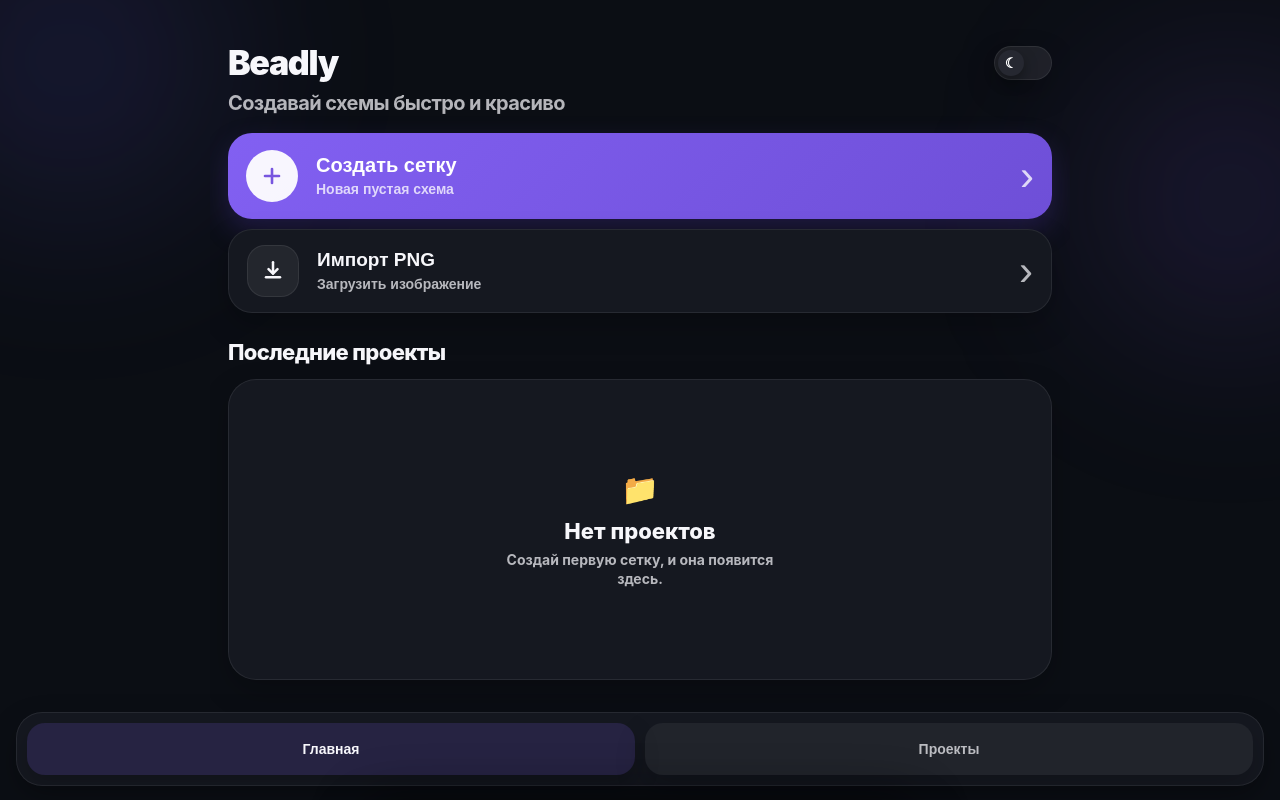
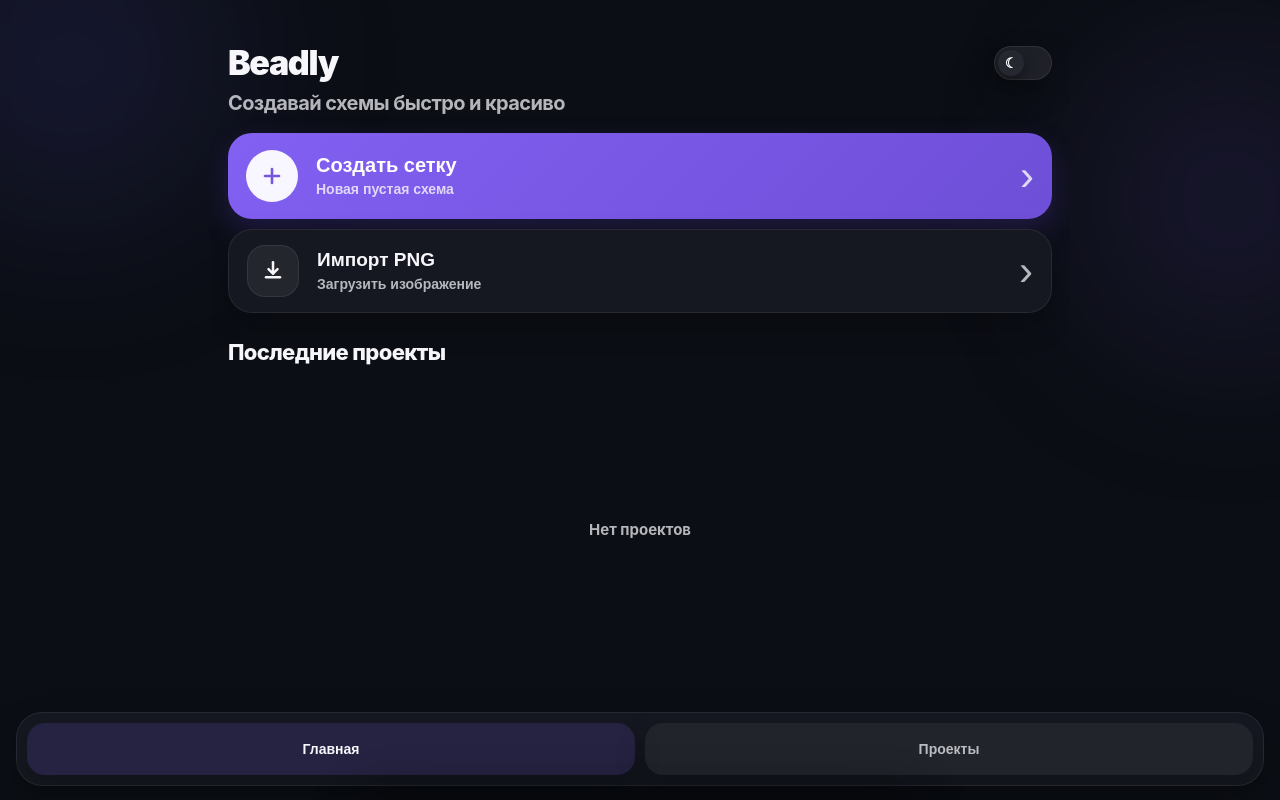
Before and after one commit to DaniilOreshenkov/miniApp, a React (Vite) app: page / in a window 1280 px wide. Built offline with nearby package versions, Linux system fonts and the light colour scheme.

Commit message:
экран главный

```diff
--- a/src/screens/HomeScreen.tsx
+++ b/src/screens/HomeScreen.tsx
@@ -643,19 +643,10 @@ const HomeScreen: React.FC<Props> = ({
         ) : (
           <div
             data-home-scroll-region="true"
-            style={{
-              ...homeEmptyProjectsStyle,
-              background: themeView.cardStrong,
-              border: `1px solid ${themeView.border}`,
-              boxShadow: themeView.shadow,
-            }}
+            style={homeEmptyProjectsStyle}
           >
-            <div style={homeEmptyIconStyle}>📁</div>
-            <div style={{ ...homeEmptyTitleStyle, color: themeView.textPrimary }}>
+            <div style={{ ...homeEmptyTitleStyle, color: themeView.textSecondary }}>
               Нет проектов
-            </div>
-            <div style={{ ...homeEmptyTextStyle, color: themeView.textSecondary }}>
-              Создай первую сетку, и она появится здесь.
             </div>
           </div>
         )}
@@ -1082,38 +1073,21 @@ const projectsListStyle: React.CSSProperties = {
 };
 
 const homeEmptyProjectsStyle: React.CSSProperties = {
-  ...ui.glassCard,
   transition: THEME_TRANSITION,
   flex: 1,
-  minHeight: 180,
-  borderRadius: 28,
+  minHeight: 120,
   display: "flex",
   alignItems: "center",
   justifyContent: "center",
-  flexDirection: "column",
-  padding: "22px 18px",
+  padding: "18px",
   textAlign: "center",
-};
-
-const homeEmptyIconStyle: React.CSSProperties = {
-  fontSize: 30,
-  marginBottom: 12,
 };
 
 const homeEmptyTitleStyle: React.CSSProperties = {
   transition: THEME_TRANSITION,
-  fontSize: ds.font.sectionTitle,
-  fontWeight: ds.weight.bold,
-  lineHeight: 1.1,
-};
-
-const homeEmptyTextStyle: React.CSSProperties = {
-  transition: THEME_TRANSITION,
-  marginTop: 8,
-  maxWidth: 280,
-  fontSize: ds.font.bodyMd,
+  fontSize: ds.font.bodyLg,
   fontWeight: ds.weight.semibold,
-  lineHeight: 1.3,
+  lineHeight: 1.2,
 };
 
 const bottomBarShellStyle: React.CSSProperties = {
--- a/src/screens/ProjectsScreen.tsx
+++ b/src/screens/ProjectsScreen.tsx
@@ -105,21 +105,10 @@ const ProjectsScreen: React.FC<Props> = ({
             ))}
           </div>
         ) : (
-          <section
-            style={{
-              ...emptyStateStyle,
-              background: themeView.cardStrong,
-              border: `1px solid ${themeView.border}`,
-              boxShadow: themeView.shadow,
-            }}
-          >
-            <div style={emptyIconStyle}>📁</div>
-            <h2 style={{ ...emptyTitleStyle, color: themeView.textPrimary }}>
+          <section style={emptyStateStyle}>
+            <div style={{ ...emptyTitleStyle, color: themeView.textSecondary }}>
               Нет проектов
-            </h2>
-            <p style={{ ...emptyTextStyle, color: themeView.textSecondary }}>
-              Создай первую сетку, и она появится здесь.
-            </p>
+            </div>
           </section>
         )}
       </section>
@@ -155,36 +144,20 @@ const projectsListStyle: React.CSSProperties = {
 };
 
 const emptyStateStyle: React.CSSProperties = {
-  ...ui.glassCard,
   transition: THEME_TRANSITION,
-  minHeight: "56vh",
-  borderRadius: 28,
+  minHeight: "42vh",
   display: "flex",
   alignItems: "center",
   justifyContent: "center",
-  flexDirection: "column",
   padding: 24,
   textAlign: "center",
 };
 
-const emptyIconStyle: React.CSSProperties = {
-  fontSize: 32,
-  marginBottom: 14,
-};
-
 const emptyTitleStyle: React.CSSProperties = {
   transition: THEME_TRANSITION,
-  margin: 0,
-  color: ds.color.textPrimary,
-  fontSize: ds.font.sectionTitle,
-  fontWeight: ds.weight.bold,
-};
-
-const emptyTextStyle: React.CSSProperties = {
-  ...ui.bodyText,
-  transition: THEME_TRANSITION,
-  margin: "10px 0 0",
-  maxWidth: 320,
+  fontSize: ds.font.bodyLg,
+  fontWeight: ds.weight.semibold,
+  lineHeight: 1.2,
 };
 
 export default ProjectsScreen;
```
